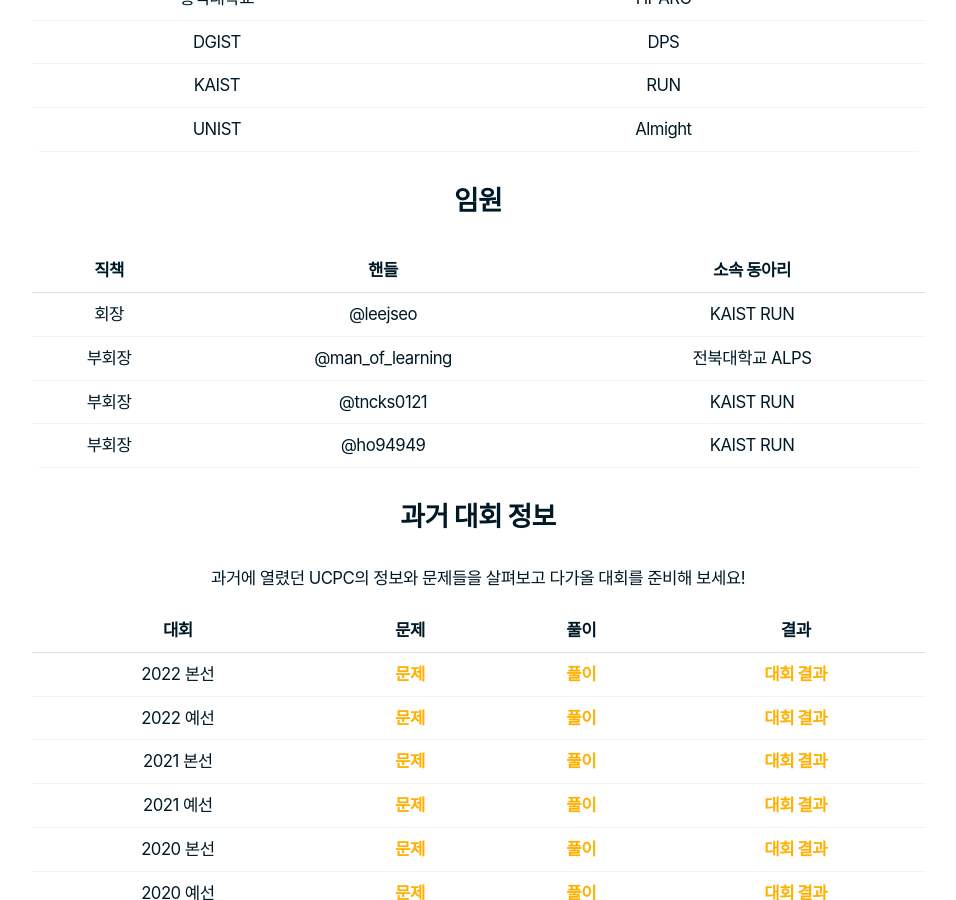
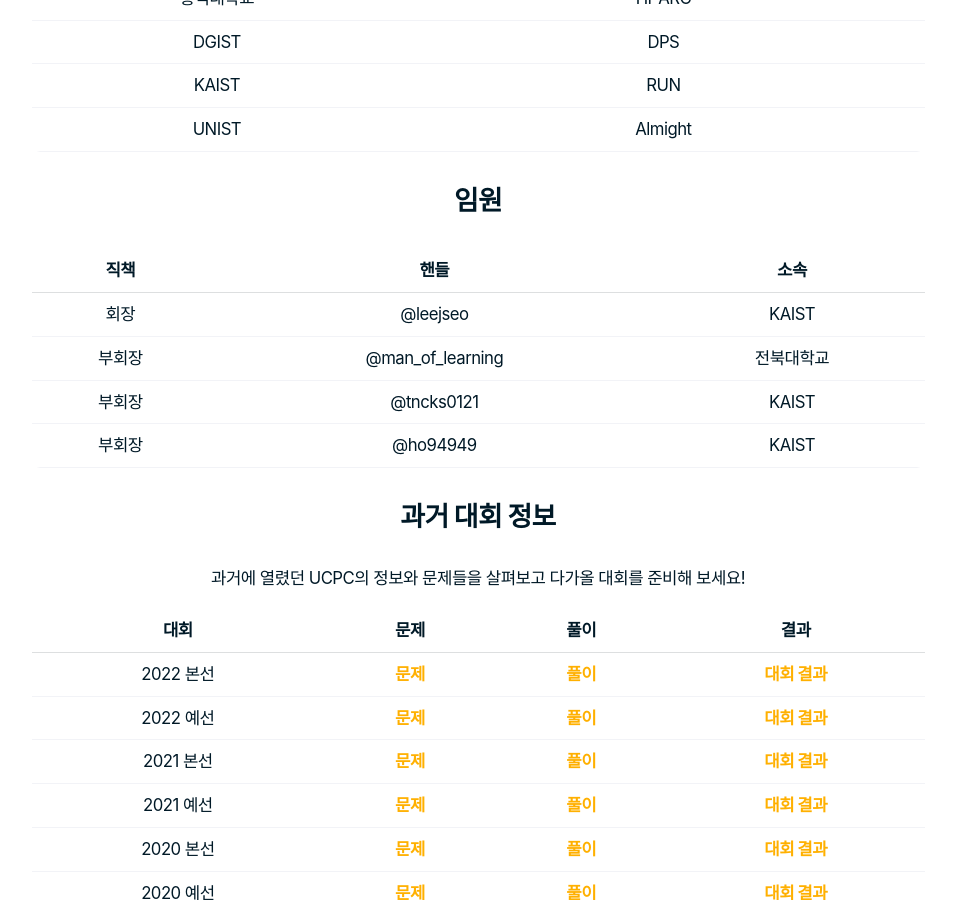
Before and after one commit to ucpcc/main, a Jekyll site: the page built from index.md, in a window 1280 px wide and 900 px high, scrolled down 2660 px. Shown: the whole window, without its empty margins (162-1118 px from the left). Built offline with Jekyll 4.4.1, drawn with Linux system fonts in a browser that asks for light colours; some web fonts are replaced.

Commit message:
simplify institution

```diff
--- a/index.md
+++ b/index.md
@@ -48,12 +48,12 @@ title: 전국 대학생 프로그래밍 대회 동아리 연합
 
 ## 임원
 
-| 직책 | 핸들 | 소속 동아리 |
+| 직책 | 핸들 | 소속 |
 | --- | --- | -------- |
-| 회장 | @leejseo | KAIST RUN |
-| 부회장 | @man_of_learning | 전북대학교 ALPS |
-| 부회장 | @tncks0121 | KAIST RUN |
-| 부회장 | @ho94949 | KAIST RUN |
+| 회장 | @leejseo | KAIST |
+| 부회장 | @man_of_learning | 전북대학교 |
+| 부회장 | @tncks0121 | KAIST |
+| 부회장 | @ho94949 | KAIST |
 
 
 ## 과거 대회 정보
```
